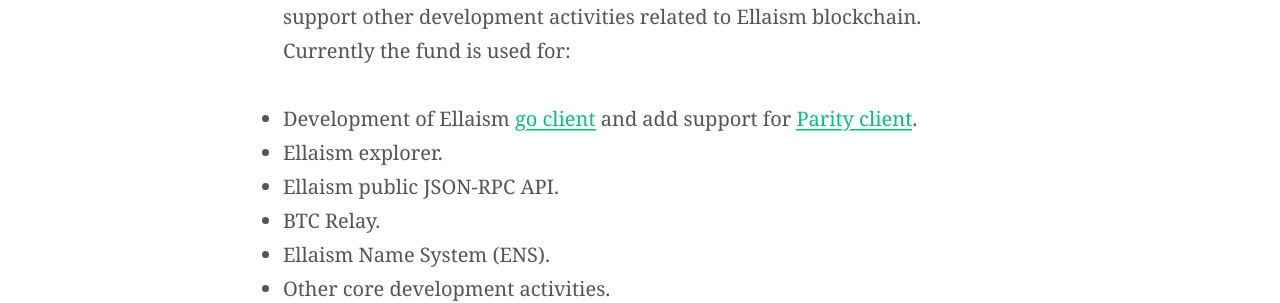
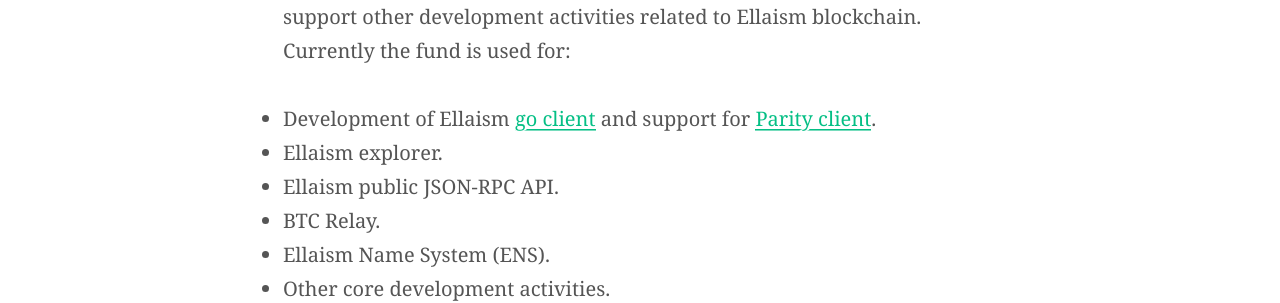
Before and after one commit to ellaism/ellaism.org, a Jekyll site: the page built from donations.md, in a window 1280 px wide. Shown: the part 757-1060 px from the top of the page. Built offline with Jekyll 4.4.1, drawn with Linux system fonts in a browser that asks for light colours; our own code applies the rules of GitHub Pages for plain Markdown files.

Commit message:
Typo in donations

```diff
--- a/donations.md
+++ b/donations.md
@@ -12,7 +12,7 @@
 
 The Dev Fund [0x65767ec6d4d3d18a200842352485cdc37cbf3a21](https://explorer.ellaism.org/#/address/0x65767ec6d4d3d18a200842352485cdc37cbf3a21) is managed by [@ellaismer](https://github.com/ellaismer), core developer of Ellaism. Fund is used to set up the core development team, operate infrastructures of Ellaism, and support other development activities related to Ellaism blockchain. Currently the fund is used for:
 
-* Development of Ellaism [go client](https://github.com/ellaism/go-ellaism) and add support for [Parity client](https://github.com/ellaism/parity-config).
+* Development of Ellaism [go client](https://github.com/ellaism/go-ellaism) and support for [Parity client](https://github.com/ellaism/parity-config).
 * Ellaism explorer.
 * Ellaism public JSON-RPC API.
 * BTC Relay.
```
